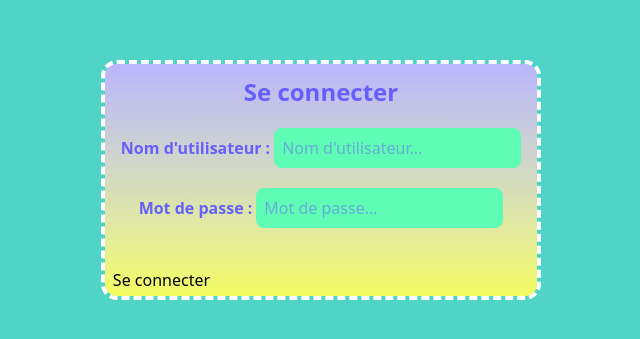
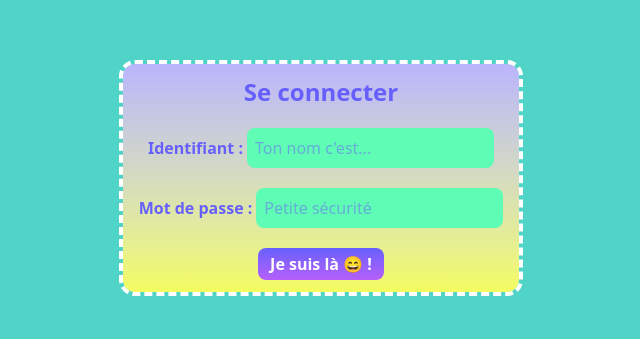
Before and after one commit to julienmb3-dot/projet-fin-de-semestre-magic-maker, a Flask app: page /login in a window 1280 px wide. Shown: the part 108-447 px from the top of the page, without its empty margins (319-959 px from the left). Run offline with Flask 3, Linux system fonts and the light colour scheme.

Commit message:
login & signp

```diff
--- a/main.py
+++ b/main.py
@@ -1,4 +1,4 @@
-from flask import Flask, render_template, url_for
+from flask import Flask, render_template, url_for, request, session, redirect
 from pymongo import MongoClient
 from dotenv import load_dotenv
 
@@ -11,19 +11,57 @@ MONGO_URI = os.getenv("MONGO_URI")
 client = MongoClient(MONGO_URI)
 db = client.get_database("Main")
 
-app = Flask(__name__)
+app = Flask("Spoon Box Rush")
+
+app.secret_key = "lkna565s6c%!dhoahjd_d"
 
 @app.route("/")
 def index():
     data_find = list(db["data"].find())
     return render_template("index.html", data=data_find)
 
-@app.route("/login")
+@app.route("/login", methods = ["POST", "GET"])
 def login():
-    return render_template("login.html")
+    if request.method == "POST":
+        db_users = db["Users"]
+        user = db_users.find_one({"user_id" : request.form["user_id"]})
+        if user:
+            if request.form["password"] == user["password"]:
+                session["user"] = request.form["user_id"]
+                return redirect(url_for("index"))
+            else:
+                return render_template('login.html', erreur="On dirait que t'as un trou de mémoire 🕳️...")
+        else:
+            return render_template('login.html', erreur="Je ne te connais pas 😖, tu devrais t'enregistrer 😉 !")
+    else:
+        return render_template('login.html')
 
-@app.route("/signup")
+@app.route("/signup", methods = ["POST", "GET"])
 def signup():
-    return render_template("signup.html")
+    if request.method == "POST":
+        db_users = db["Users"]
+        new_user = db_users.find_one({"user_id" : request.form["user_id"]})
+        if new_user:
+            return render_template('signup.html', erreur="Ce nom d'utilisateur est déjà pris.")
+        else:
+            if request.form["password"] == request.form["password_validation"]:
+                if not(request.form["password"] == "" or request.form["user_id"] == ""):
+                    db_users.insert_one({
+                        "user_id" : request.form["user_id"],
+                        "password" : request.form["password"]
+                    })
+                    session["user"] = request.form["user_id"]
+                    return redirect(url_for("index"))
+                else:
+                    return render_template('signup.html', erreur="Le nom d'utilisateur ou le mot de passe est vide.")
+            else:
+                return render_template('signup.html', erreur="Les deux mots de passe ne correspondent pas.")
+    else:
+        return render_template("signup.html")
+
+@app.route("/logout")
+def logout():
+    session.clear()
+    return redirect(url_for("index"))
 
 app.run(host="0.0.0.0", port=81)
--- a/templates/front/base.html
+++ b/templates/front/base.html
@@ -10,6 +10,10 @@
 </head>
 <body class="bg-[#50D4C7]">
     <header>
+        {% if session["user"] %}
+            <p>connecter en tant que {{session["user"]}}</p>
+        {% endif %}
+
         <section class="bg-gradient-to-bl from-[#F4FC5F] to-[#5FFCB5] text-center">
             <div>
                 <p class="pt-4"></p>
@@ -23,7 +27,7 @@
                     <p class="pb-3"></p>
                 {% else %}
                     <a href="/play" class="rounded-lg px-3 py-1 text-white font-semibold mb-3 mx-2 bg-gradient-to-t from-[#B55FFC] to-[#675FFC]" type="submit">JOUER !</a>
-                    <a href="/disconnect" class="rounded-lg px-3 py-1 text-white font-semibold mb-3 mx-2 bg-gradient-to-t from-[#B55FFC] to-[#675FFC]" type="submit">Se déconnecter</a>
+                    <a href="/logout" class="rounded-lg px-3 py-1 text-white font-semibold mb-3 mx-2 bg-gradient-to-t from-[#B55FFC] to-[#675FFC]" type="submit">Se déconnecter</a>
 
                     <a href="/admin" class="rounded-lg px-3 py-1 text-white font-semibold mb-3 mx-2 bg-gradient-to-t from-[#C40D03] to-[#FC0370]" type="submit">Page administrateur</a>
 
--- a/templates/index.html
+++ b/templates/index.html
@@ -16,7 +16,7 @@
 
                 {% for data in data %}
                     <div class="flex items-stretch bg-[#BBB5FC] mx-1 my-2 rounded-lg">
-                        <p class="ml-2 mx-2" >{{data["user"]}}</p>
+                        <p class="ml-2 mx-2" > -{{data["user"]}}</p>
 
                         <p class="mx-2 font-semibold">{{data["time_played"]}}</p>
                     </div>
@@ -30,7 +30,7 @@
 
                 {% for data in data %}
                     <div class="flex items-stretch bg-[#BBB5FC] mx-1 my-2 rounded-lg">
-                        <p class="ml-2 mx-2" >{{data["user"]}}</p>
+                        <p class="ml-2 mx-2" > -{{data["user"]}}</p>
 
                         <p class="mx-2 font-semibold">{{data["score"]}}</p>
                     </div>
--- a/templates/login.html
+++ b/templates/login.html
@@ -1,25 +1,33 @@
 {% extends "front/base.html" %}
 {% block content %}
 
+    {% if erreur %}
+        <p class="font-bold text-[#205B83] flex justify-center mt-3">{{erreur}}</p>
+    {% endif %}
     <main class="flex justify-center">
+
         <section>
             <div class="flex items-center justify-center grid grid-cols-1 bg-gradient-to-t from-[#F4FC5F] to-[#BBB5FC] outline-4 outline-[#FFFFFF] outline-dashed rounded-xl mt-10">
 
                 <p class="font-bold text-[#675FFC] px-4 mt-3 mb-5 text-center text-2xl">Se connecter</p>
 
+                <form method = "POST" action = "{{url_for('login')}}">
+
                     <div class="flex flex-row items-center justify-center mb-5">
-                    <p class="font-bold text-[#675FFC] pl-4 pr-1 text-center">Nom d'utilisateur :</p>
-                    <input class="rounded-lg flex p-2 mr-4 bg-[#5FFCB5] text-[#6D60FB]" name="user_id" type="text" placeholder="Nom d'utilisateur...">
+                        <p class="font-bold text-[#675FFC] pl-4 pr-1 text-center">Identifiant :</p>
+                        <input class="rounded-lg flex p-2 mr-4 bg-[#5FFCB5] text-[#6D60FB]" name="user_id" type="text" placeholder="Ton nom c'est...">
                     </div>
 
                     <div class="flex flex-row items-center justify-center mb-5">
                         <p class="font-bold text-[#675FFC] pl-4 pr-1 text-center">Mot de passe :</p>
-                    <input class="rounded-lg flex p-2 mr-4 bg-[#5FFCB5] text-[#6D60FB]" name="user_id" type="text" placeholder="Mot de passe...">
+                        <input class="rounded-lg flex p-2 mr-4 bg-[#5FFCB5] text-[#6D60FB]" name="password" type="text" placeholder="Petite sécurité">
                     </div>
 
-                <div class="flex mt-4">
-                    <button class="flex justify-self-center-safe rounded-lg px-2 py-1" type="submit">Se connecter</button>
+                    <div class="flex mt-4 justify-center-safe mb-3">
+                        <button class="flex rounded-lg py-1 px-3 text-white font-semibold mx-2 bg-gradient-to-t from-[#B55FFC] to-[#675FFC]" id="login" type="submit">Je suis là 😄 !</button>
                     </div>
+
+                </form>
             </div>
         </section>
 
```
Also changed, not shown: templates/signup.html (+30 -2 lines). Lines whose indentation alone changed are shown as unchanged.
